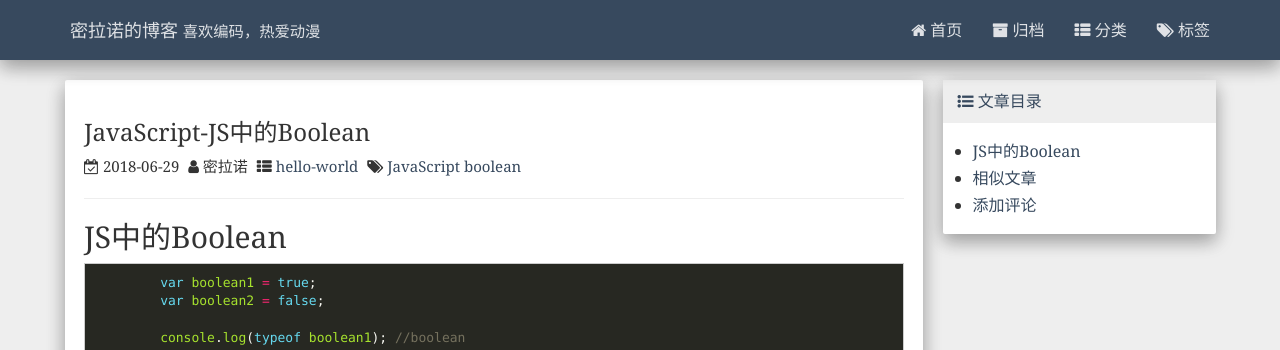
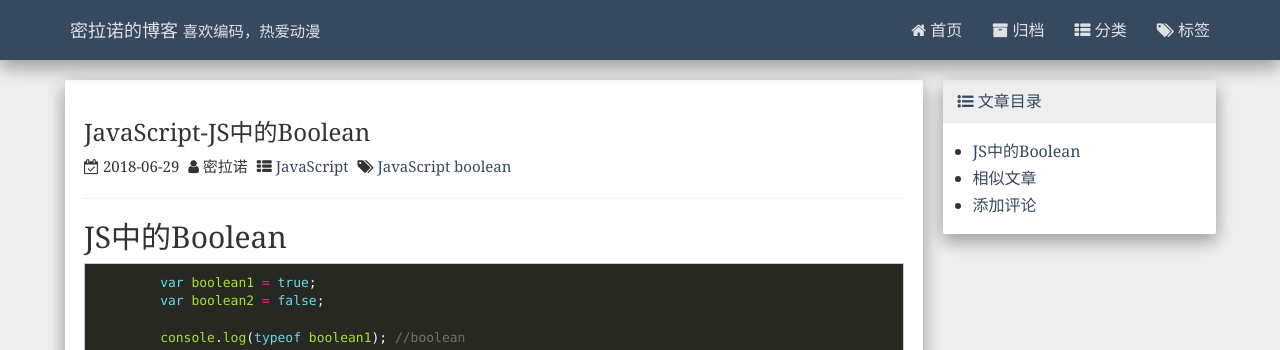
Before and after one commit to 0saber0/0saber0.github.io, a Jekyll site: the page built from _posts/2018-06-29-javascript-JS中的Boolean.md, in a window 1280 px wide and 900 px high. Shown: the top 350 px of the window. Built offline with Jekyll 4.4.1, drawn with Linux system fonts in a browser that asks for light colours; comment, search, counter and statistics services are not loaded.

Commit message:
修改分类

```diff
--- a/_posts/2018-06-29-javascript-JS中的Boolean.md
+++ b/_posts/2018-06-29-javascript-JS中的Boolean.md
@@ -2,7 +2,7 @@
 layout: post
 title: JavaScript-JS中的Boolean
 date: 2018-06-29 14:34:24
-categories: hello-world
+categories: JavaScript
 tags: JavaScript boolean
 author: 密拉诺
 ---
```
